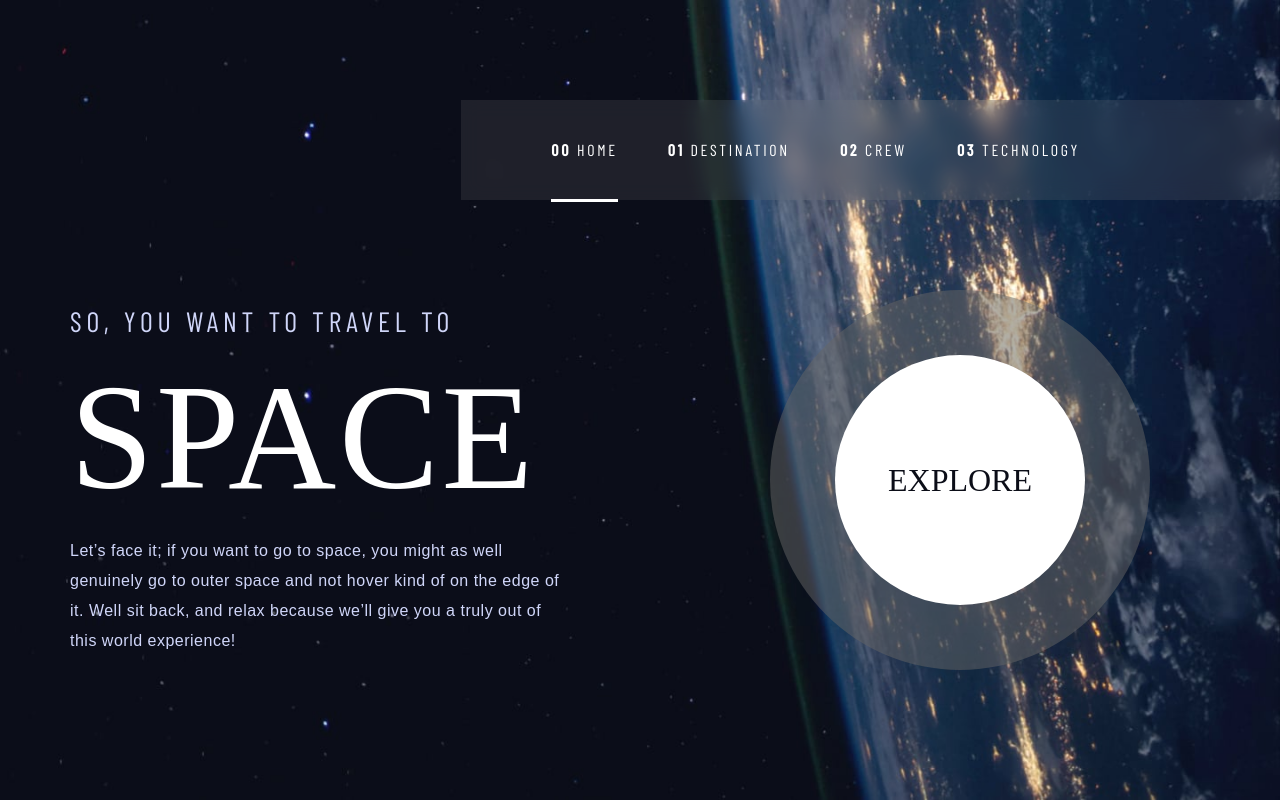
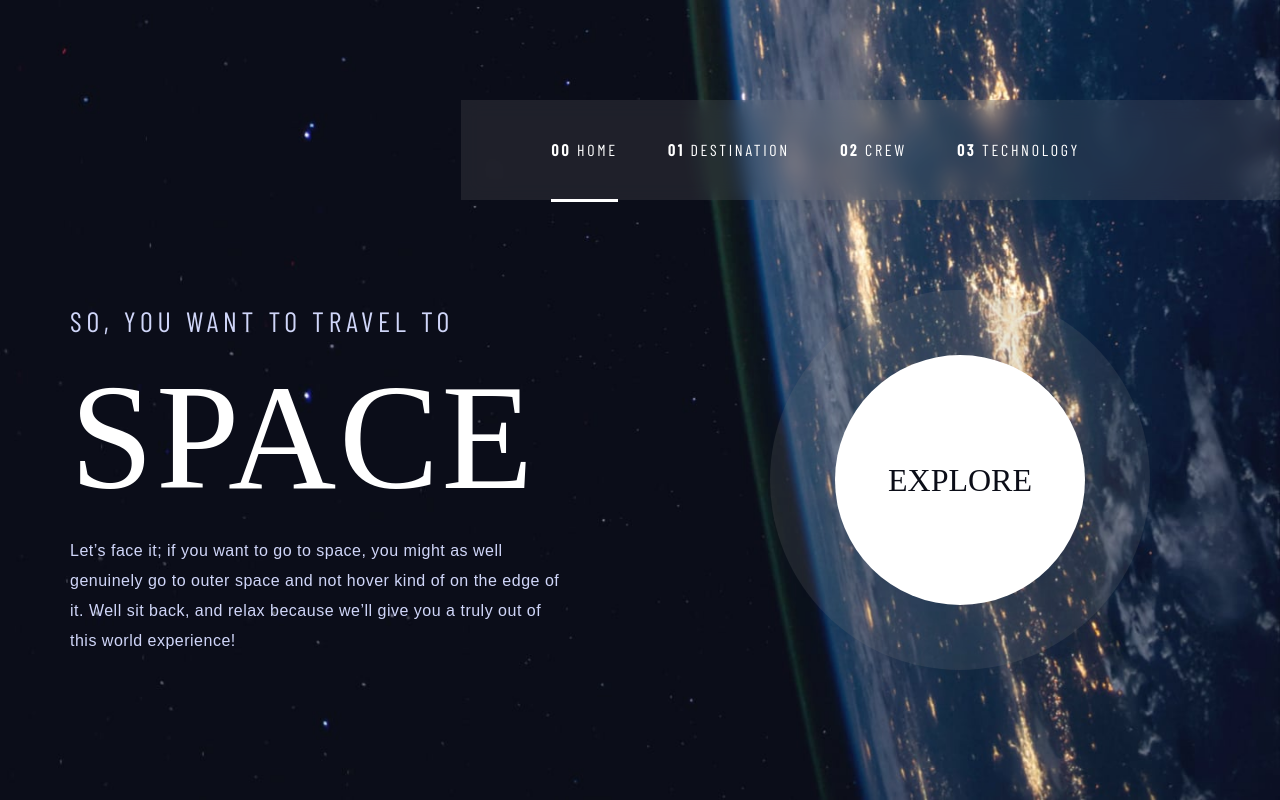
Before and after one commit to kabocha23/space-tourism, a React (Create React App) app: page / in a window 1280 px wide. In both pictures the pointer is over the button "EXPLORE". Built offline with nearby package versions, Linux system fonts and the light colour scheme; a web font is replaced by a local one.

Commit message:
modified button styles

```diff
--- a/src/components/00 Home/Home.css
+++ b/src/components/00 Home/Home.css
@@ -51,5 +51,5 @@
     margin: 0.5em;
 }
 .home-explore button:hover {
-    box-shadow: 0px 0px 0px 65px #66666680;
+    box-shadow: 0px 0px 0px 65px #8585852a;
 }
```
